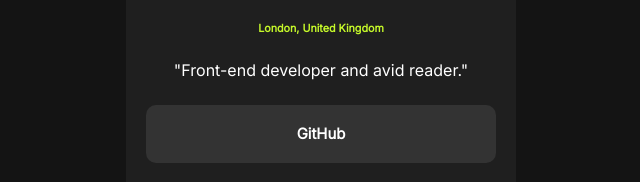
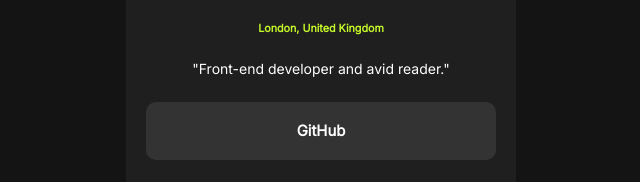
Before and after one commit to keerthi797/Social-Link-Profile, a plain HTML site: page index.html in a window 1280 px wide. Shown: the part 252-434 px from the top of the page, 319-959 px from the left. Drawn offline with Linux system fonts and the light colour scheme.

Commit message:
updated font

```diff
--- a/index.html
+++ b/index.html
@@ -28,6 +28,11 @@
       border-radius: 10px;
       width: 350px;
       height: auto;
+      /* new code */
+      font-family: "Inter", sans-serif;
+      font-optical-sizing: auto;
+      font-weight: 400;
+      font-style: normal;
     }
 
     .image {
@@ -38,6 +43,10 @@
 
     h6 {
       color: hsl(75, 94%, 57%);
+    }
+
+    p{
+      font-size: 14px;
     }
 
     p,
@@ -62,13 +71,13 @@
       padding: 20px;
     }
 
-
+/*
     #inter-content {
       font-family: "Inter", sans-serif;
       font-optical-sizing: auto;
       font-weight: 400;
       font-style: normal;
-    }
+    } */
 
     .attribution {
       font-size: 11px;
@@ -89,7 +98,7 @@
 </head>
 
 <body>
-  <div class="container" id="inter-content">
+  <div class="container">
     <div class="image">
       <img class="image" src="./assets/images/avatar-jessica.jpeg"/>
       <h4>Jessica Randall</h4>
```
